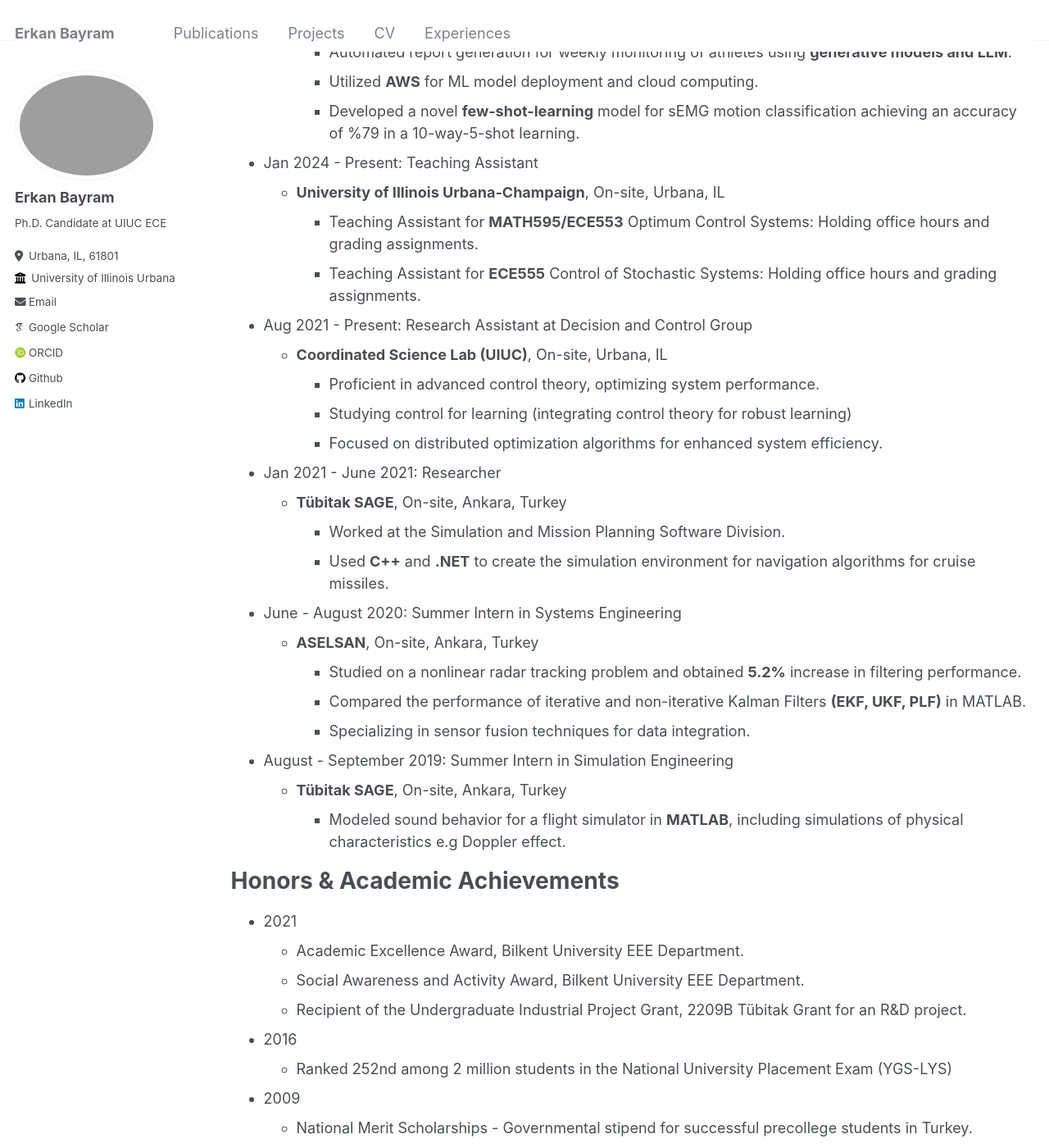
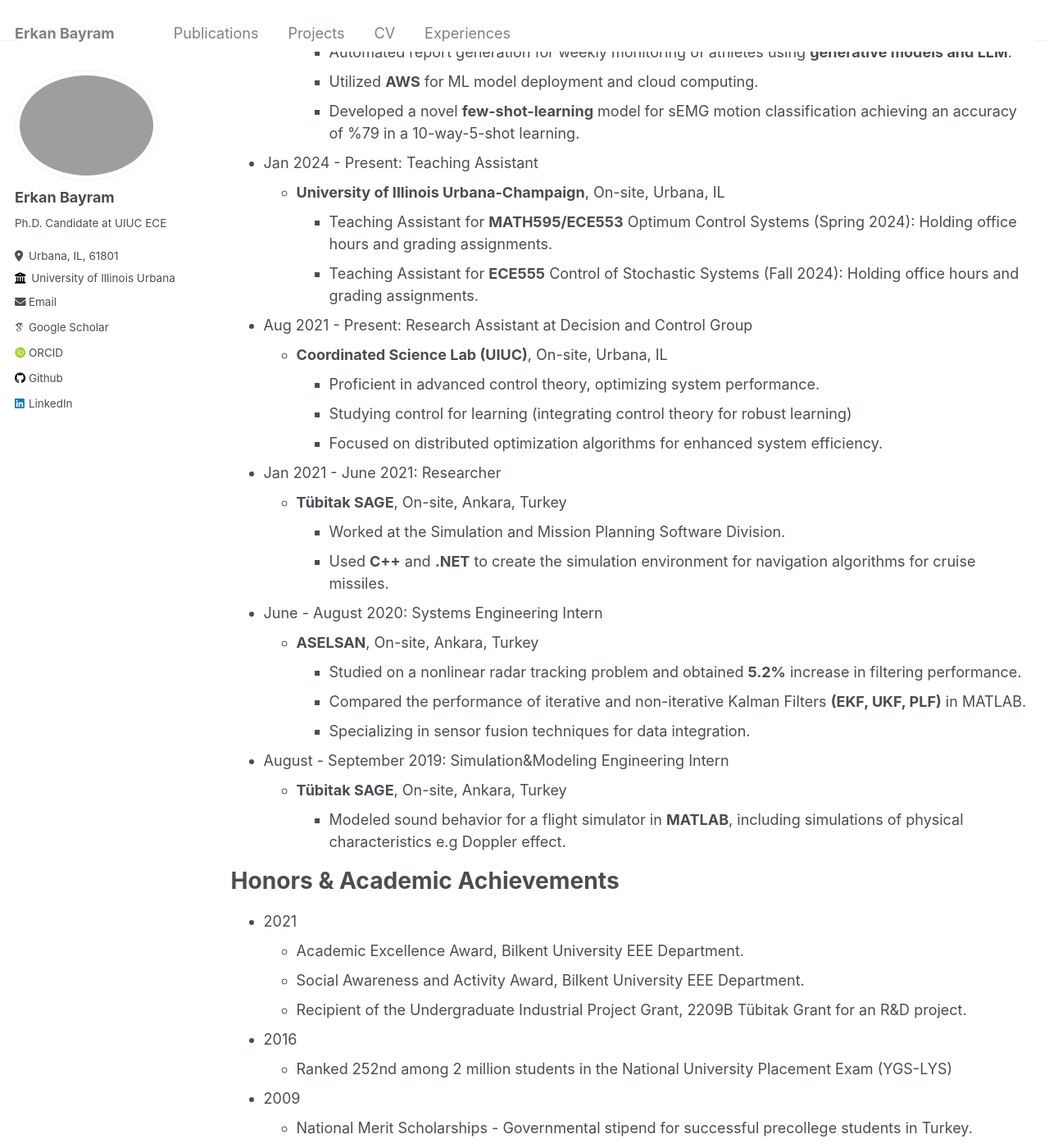
Before and after one commit to erkan1863/erkan1863.github.io, a Jekyll site: the page built from _pages/experiences.md, in a window 1280 px wide and 1400 px high, scrolled down 776 px. Shown: the whole window at 82% size. Built offline with Jekyll 4.4.1, drawn with Linux system fonts in a browser that asks for light colours; some web fonts are replaced.

Commit message:
location

```diff
--- a/_pages/experiences.md
+++ b/_pages/experiences.md
@@ -36,8 +36,8 @@ Work experience
 
 * Jan 2024 - Present: Teaching Assistant
   * **University of Illinois Urbana-Champaign**, On-site, Urbana, IL
-    - Teaching Assistant for **MATH595/ECE553** Optimum Control Systems: Holding office hours and grading assignments.
-    - Teaching Assistant for **ECE555** Control of Stochastic Systems: Holding office hours and grading assignments.
+    - Teaching Assistant for **MATH595/ECE553** Optimum Control Systems (Spring 2024): Holding office hours and grading assignments.
+    - Teaching Assistant for **ECE555** Control of Stochastic Systems (Fall 2024): Holding office hours and grading assignments.
 
 * Aug 2021 - Present: Research Assistant at Decision and Control Group
   * **Coordinated Science Lab (UIUC)**, On-site, Urbana, IL
@@ -50,13 +50,13 @@ Work experience
     - Worked at the Simulation and Mission Planning Software Division.
     - Used **C++** and **.NET** to create the simulation environment for navigation algorithms for cruise missiles.
 
-* June - August 2020: Summer Intern in Systems Engineering
+* June - August 2020: Systems Engineering Intern
   * **ASELSAN**, On-site, Ankara, Turkey
     - Studied on a nonlinear radar tracking problem and obtained **5.2%** increase in filtering performance.
     - Compared the performance of iterative and non-iterative Kalman Filters **(EKF, UKF, PLF)** in MATLAB.
     - Specializing in sensor fusion techniques for data integration.
 
-* August - September 2019: Summer Intern in Simulation Engineering
+* August - September 2019: Simulation&Modeling Engineering Intern
   * **Tübitak SAGE**, On-site, Ankara, Turkey
     - Modeled sound behavior for a flight simulator in **MATLAB**, including simulations of physical characteristics e.g Doppler effect.
 
```
Also changed, not shown: _pages/about.md (+2 -2 lines).
